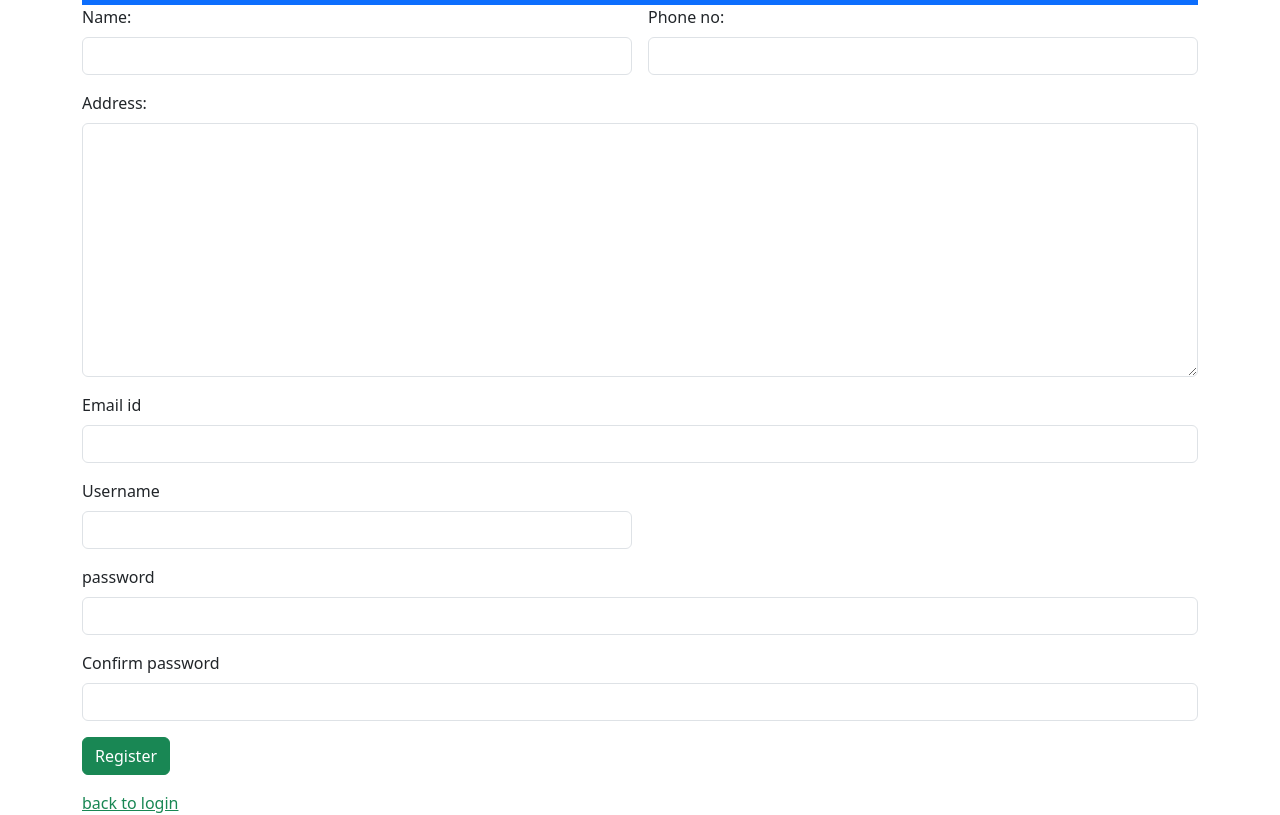
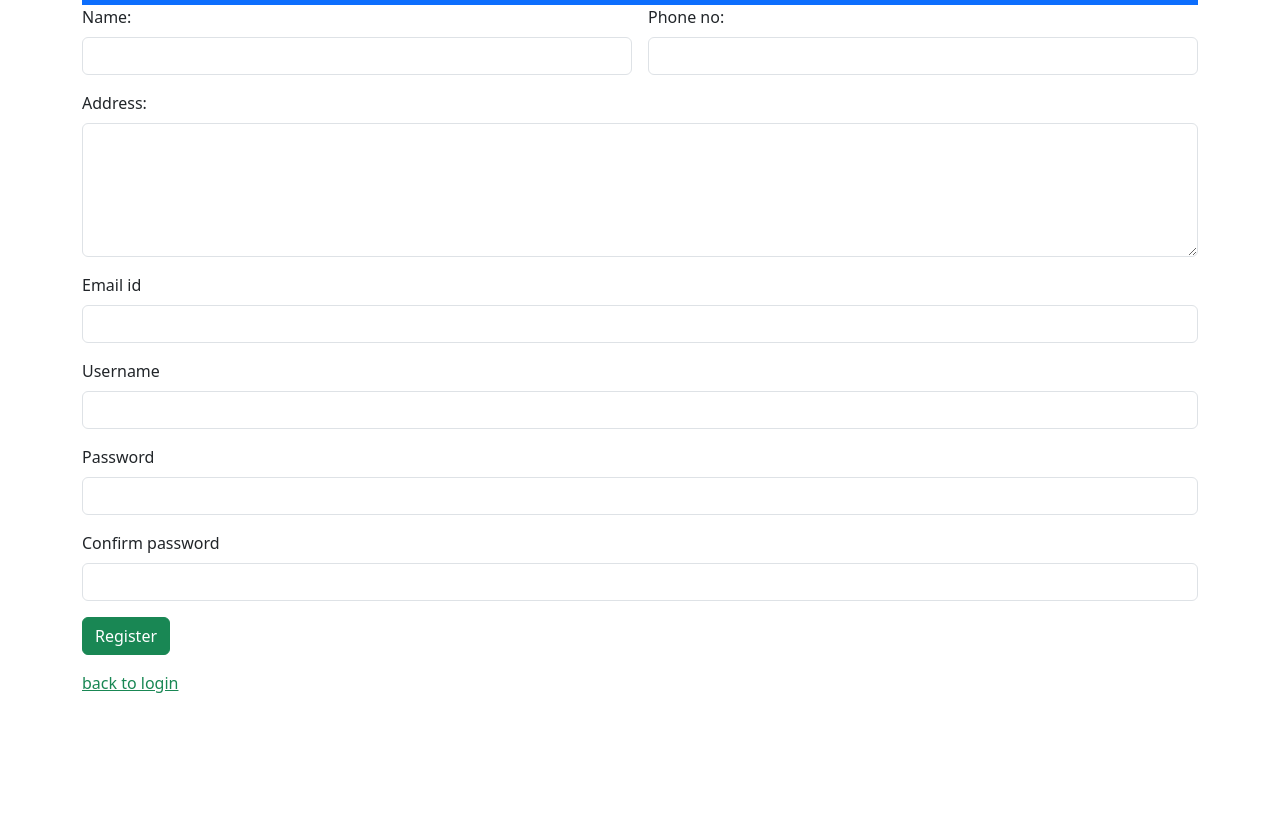
Before and after one commit to Judithsusansoney/to-do-app, a plain HTML site: page register.html in a window 1280 px wide. Shown: the part 51-866 px from the top of the page. After the commit the page ends 800 px from the top, so only its background shows below. Drawn offline with nearby package versions, Linux system fonts and the light colour scheme.

Commit message:
createdappreg

```diff
--- a/register.html
+++ b/register.html
@@ -47,18 +47,18 @@
                     <label for="" class="form-label">Phone no:</label> <input type="text" class="form-control">
                 </div>
                 <div class="col-12 col-sm-12 col-md-12 col-lg-12 col-xl-12 col-xxl-12">
-                    <label for="" class="form-label">Address:</label><textarea name="" id="" cols="30" rows="10"
+                    <label for="" class="form-label">Address:</label><textarea name="" id="" cols="10" rows="5"
                         class="form-control"></textarea>
                 </div>
                 <div class="col-12 col-sm-12 col-md-12 col-lg-12 col-xl-12 col-xxl-12">
                     <label for="" class="form-label">Email id</label><input type="text" class="form-control">
                 </div>
-                <div class="col-12 col-sm-6 col-md-6 col-lg-6 col-xl-6 col-xxl-6">
-                    <label for="" class="form-label">Username</label><input type="password" name="" id=""
-                        class="form-control">
+                <div class="col-12 col-sm-12 col-md-12 col-lg-12 col-xl-12 col-xxl-12">
+                    <label for="" class="form-label">Username</label><input type="text" class="form-control">
                 </div>
+
                 <div class="col-12 col-sm-12 col-md-12 col-lg-12 col-xl-12 col-xxl-12">
-                    <label for="" class="form-label">password</label><input type="password" name="" id=""
+                    <label for="" class="form-label">Password</label><input type="password" name="" id=""
                         class="form-control">
                 </div>
                 <div class="col-12 col-sm-12 col-md-12 col-lg-12 col-xl-12 col-xxl-12">
```
